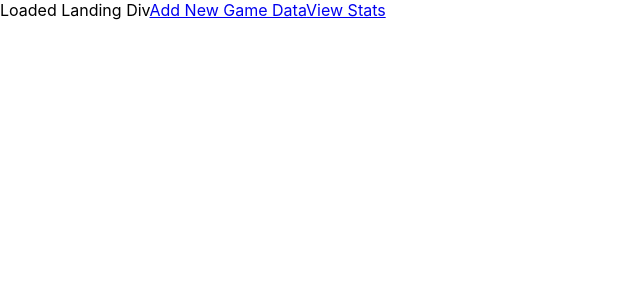
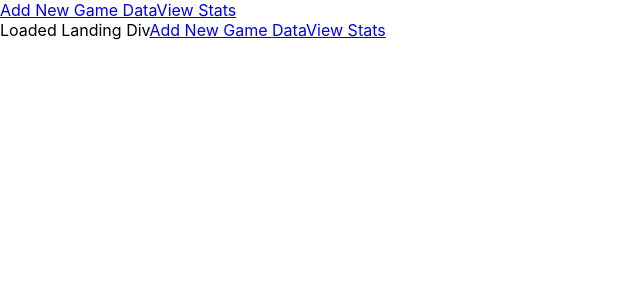
Before and after one commit to rickyarora-hubdoc/avalon-website, a React (Create React App) app: page / in a window 1280 px wide. Shown: the top 300 px of the page, without its empty margins (0-640 px from the left). Built offline with nearby package versions, Linux system fonts and the light colour scheme.

Commit message:
added nav bar, fixed pathing

```diff
--- a/src/AddGame.js
+++ b/src/AddGame.js
@@ -1,9 +1,12 @@
 import React from "react";
 import { Link } from "@reach/router";
+import NavBar from "./NavBar"
 
 function AddGame() {
   return (
     <div>
+      <NavBar/>
+
       Loaded AddGame Div
     </div>
   );
--- a/src/Landing.js
+++ b/src/Landing.js
@@ -1,11 +1,15 @@
 import React from "react";
 import { Link } from "@reach/router";
+import NavBar from "./NavBar"
 
 function Landing() {
   return (
     <div>
+      <NavBar/>
       Loaded Landing Div
+
       <Link to="add-game">Add New Game Data</Link>
+
       <Link to="stats">View Stats</Link>
     </div>
   );
--- /dev/null
+++ b/src/NavBar.js
@@ -0,0 +1,13 @@
+import React from "react";
+import { Link } from "@reach/router";
+
+function NavBar() {
+  return (
+    <div>
+      <Link to="../add-game">Add New Game Data</Link>
+      <Link to="../stats">View Stats</Link>
+    </div>
+  );
+}
+
+export default NavBar;
--- a/src/Stats.js
+++ b/src/Stats.js
@@ -1,9 +1,12 @@
 import React from "react";
 import { Link } from "@reach/router";
+import NavBar from "./NavBar"
 
 function Stats() {
   return (
     <div>
+      <NavBar/>
+
       Loaded Stats Div
     </div>
   );
```
